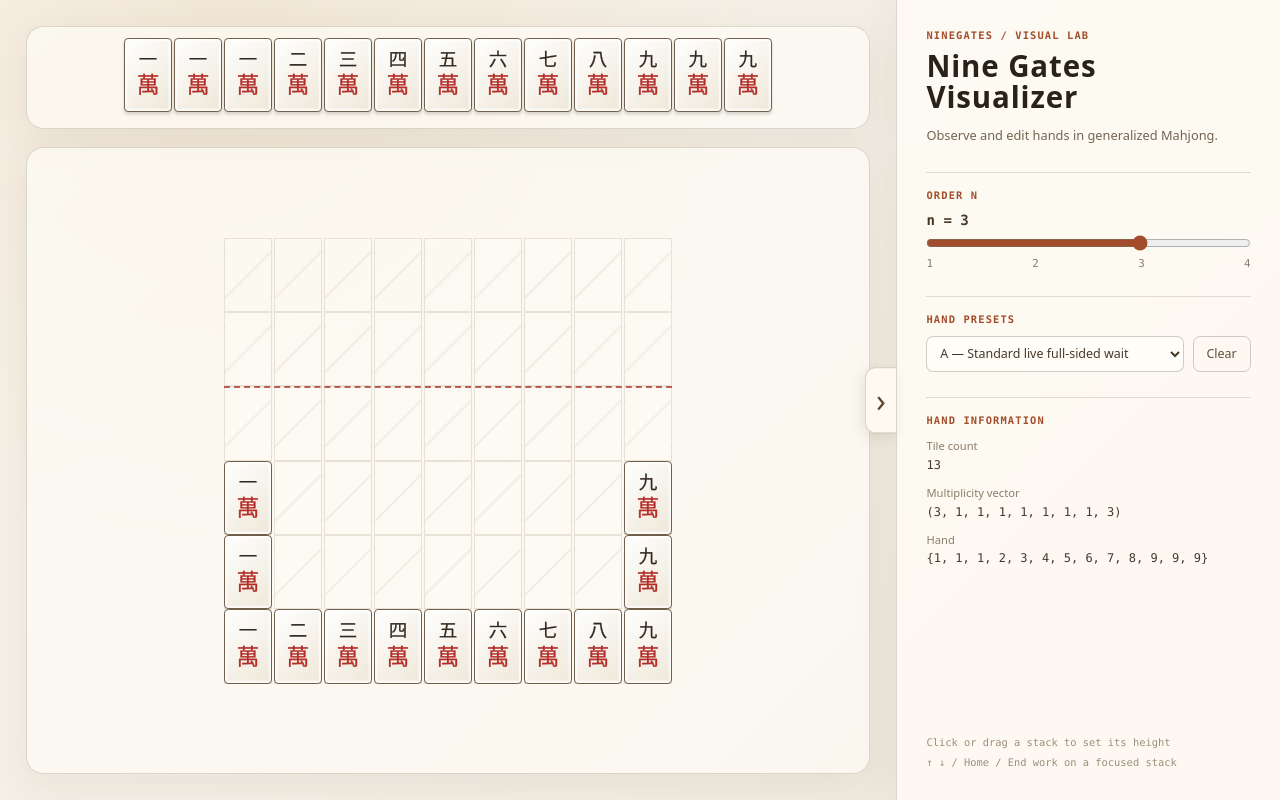
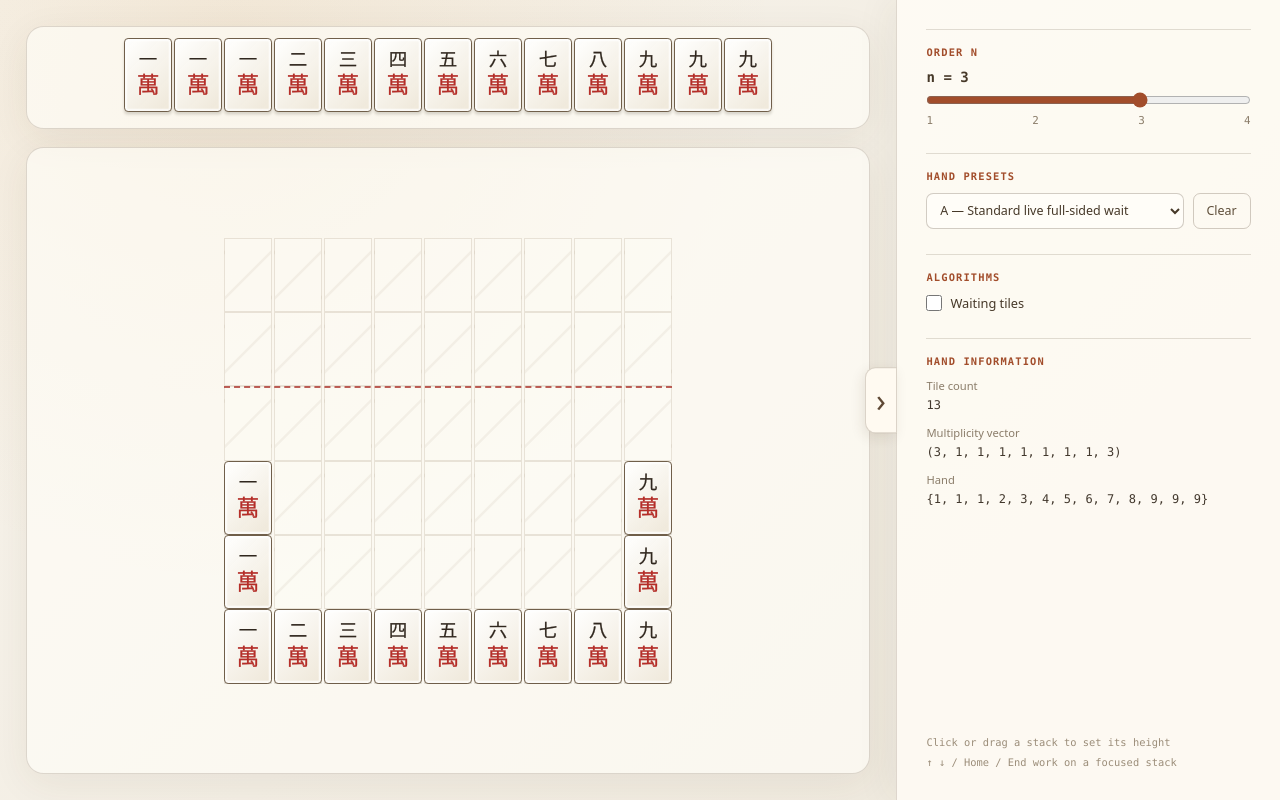
Before and after one commit to sun123zxy/ninegates-viz, a React (Vite) app: page / in a window 1280 px wide. Built offline with nearby package versions, Linux system fonts and the light colour scheme.

Commit message:
waiting tile algorithm

```diff
--- a/src/App.css
+++ b/src/App.css
@@ -29,7 +29,6 @@
   overflow: hidden;
 }
 
-.eyebrow,
 .sidebar-label {
   display: block;
   color: #a24d2b;
@@ -138,6 +137,15 @@
     rgba(255, 253, 248, 0.28);
 }
 
+.stack-cell-waiting-target {
+  border-color: rgba(37, 132, 76, 0.72);
+  background:
+    linear-gradient(rgba(85, 196, 120, 0.38), rgba(85, 196, 120, 0.25)),
+    repeating-linear-gradient(135deg, transparent 0 0.28rem, rgba(23, 105, 56, 0.12) 0.28rem 0.56rem),
+    #e7f6e9;
+  box-shadow: inset 0 0 0 1px rgba(255, 255, 255, 0.58);
+}
+
 .stack-cell-filled .mahjong-tile {
   width: 100%;
   height: 100%;
@@ -224,25 +232,29 @@
   gap: 1.6rem;
 }
 
-.brand-block h1 {
-  margin: 0.55rem 0 0.75rem;
-  color: #28221b;
-  font: 700 clamp(1.5rem, 2.3vw, 2.25rem)/1.06 var(--sans);
-  letter-spacing: 0.03em;
-}
-
-.brand-block p {
-  margin: 0;
-  color: #716553;
-  font-size: 0.8rem;
-  line-height: 1.7;
-}
-
 .order-panel,
 .preset-panel,
+.algorithms-panel,
 .info-panel {
   border-top: 1px solid rgba(77, 59, 36, 0.16);
   padding-top: 1rem;
+}
+
+.algorithm-toggle {
+  margin-top: 0.65rem;
+  display: flex;
+  align-items: center;
+  gap: 0.5rem;
+  color: #463828;
+  cursor: pointer;
+  font-size: 0.8rem;
+}
+
+.algorithm-toggle input {
+  width: 1rem;
+  height: 1rem;
+  margin: 0;
+  accent-color: #25844c;
 }
 
 .order-control {
--- a/src/App.tsx
+++ b/src/App.tsx
@@ -9,6 +9,7 @@ import {
 import { HandInfo } from './components/HandInfo'
 import { LinearHandView } from './components/LinearHandView'
 import { StackedHandView } from './components/StackedHandView'
+import { waitingTilesPlugin } from './plugins/waitingTiles'
 import './App.css'
 
 const CUSTOM_PRESET_ID = 'custom'
@@ -19,6 +20,7 @@ function App() {
   const [order, setOrder] = useState<Order>(INITIAL_ORDER)
   const [counts, setCounts] = useState<HandCounts>(() => [...INITIAL_PRESET.counts])
   const [selectedPreset, setSelectedPreset] = useState(INITIAL_PRESET.id)
+  const [waitingTilesEnabled, setWaitingTilesEnabled] = useState(false)
   const [sidebarOpen, setSidebarOpen] = useState(
     () => !window.matchMedia('(max-width: 760px)').matches,
   )
@@ -26,6 +28,9 @@ function App() {
   const orderPresets = presetsForOrder(order)
   const livePresets = orderPresets.filter((preset) => preset.waitKind === 'live')
   const deadPresets = orderPresets.filter((preset) => preset.waitKind === 'dead')
+  const calculatedWaitingTiles = waitingTilesEnabled
+    ? waitingTilesPlugin.calculate(counts)
+    : null
 
   const clearHand = () => {
     setCounts(counts.map(() => 0))
@@ -59,6 +64,7 @@ function App() {
         <StackedHandView
           counts={counts}
           onCountChange={handleCountChange}
+          waitingTiles={calculatedWaitingTiles ?? undefined}
         />
       </section>
 
@@ -74,12 +80,6 @@ function App() {
         </button>
         {sidebarOpen && (
           <div className="sidebar-content">
-            <div className="brand-block">
-              <span className="eyebrow">NINEGATES / VISUAL LAB</span>
-              <h1>Nine Gates<br />Visualizer</h1>
-              <p>Observe and edit hands in generalized Mahjong.</p>
-            </div>
-
             <section className="order-panel" aria-labelledby="order-title">
               <div className="sidebar-label" id="order-title">Order n</div>
               <div className="order-control">
@@ -126,7 +126,19 @@ function App() {
               </div>
             </section>
 
-            <HandInfo counts={counts} />
+            <section className="algorithms-panel" aria-labelledby="algorithms-title">
+              <div className="sidebar-label" id="algorithms-title">Algorithms</div>
+              <label className="algorithm-toggle">
+                <input
+                  type="checkbox"
+                  checked={waitingTilesEnabled}
+                  onChange={(event) => setWaitingTilesEnabled(event.target.checked)}
+                />
+                <span>{waitingTilesPlugin.label}</span>
+              </label>
+            </section>
+
+            <HandInfo counts={counts} waitingTiles={calculatedWaitingTiles ?? undefined} />
 
             <div className="sidebar-footer">
               <span>Click or drag a stack to set its height</span>
--- a/src/components/HandInfo.tsx
+++ b/src/components/HandInfo.tsx
@@ -2,9 +2,10 @@ import { formatMultiset, formatVector, totalTiles, type HandCounts } from '../co
 
 type HandInfoProps = {
   counts: HandCounts
+  waitingTiles?: readonly number[]
 }
 
-export function HandInfo({ counts }: HandInfoProps) {
+export function HandInfo({ counts, waitingTiles }: HandInfoProps) {
   return (
     <section className="info-panel" aria-labelledby="info-title">
       <div className="sidebar-label" id="info-title">Hand information</div>
@@ -21,6 +22,12 @@ export function HandInfo({ counts }: HandInfoProps) {
           <dt>Hand</dt>
           <dd>{formatMultiset(counts)}</dd>
         </div>
+        {waitingTiles && (
+          <div>
+            <dt>Waiting tiles</dt>
+            <dd>{waitingTiles.length === 0 ? '∅' : waitingTiles.join(', ')}</dd>
+          </div>
+        )}
       </dl>
     </section>
   )
--- a/src/components/StackedHandView.tsx
+++ b/src/components/StackedHandView.tsx
@@ -9,6 +9,7 @@ import { MahjongTile } from './MahjongTile'
 type StackedHandViewProps = {
   counts: HandCounts
   onCountChange: (rank: number, count: number) => void
+  waitingTiles?: readonly number[]
 }
 
 type DragState = {
@@ -16,7 +17,7 @@ type DragState = {
   rank: number
 }
 
-export function StackedHandView({ counts, onCountChange }: StackedHandViewProps) {
+export function StackedHandView({ counts, onCountChange, waitingTiles }: StackedHandViewProps) {
   const gridRef = useRef<HTMLDivElement>(null)
   const dragRef = useRef<DragState | null>(null)
 
@@ -54,9 +55,15 @@ export function StackedHandView({ counts, onCountChange }: StackedHandViewProps)
             Array.from({ length: MAX_EDITABLE_TILE_COUNT }, (_, levelIndex) => {
               const level = MAX_EDITABLE_TILE_COUNT - levelIndex
               const isFilled = level <= count
+              const isWaitingTarget =
+                waitingTiles?.includes(index + 1) &&
+                count < MAX_EDITABLE_TILE_COUNT &&
+                level === count + 1
               return (
                 <div
-                  className={`stack-cell ${isFilled ? 'stack-cell-filled' : 'stack-cell-empty'}`}
+                  className={`stack-cell ${isFilled ? 'stack-cell-filled' : 'stack-cell-empty'}${
+                    isWaitingTarget ? ' stack-cell-waiting-target' : ''
+                  }`}
                   key={`${index + 1}-${level}`}
                   style={{ gridColumn: index + 1, gridRow: levelIndex + 1 }}
                   aria-hidden="true"
--- a/src/core/presets.ts
+++ b/src/core/presets.ts
@@ -73,7 +73,7 @@ export const PRESETS: readonly HandPreset[] = [
   dead('n4-c', 'C — Full-sided, dead wait', 4,
     [1, 1, 4, 1, 1, 1, 1, 1, 1, 1, 3, 0]),
   dead('n4-rc', 'R(C) — Full-sided, dead wait', 4,
-    [0, 3, 1, 1, 1, 1, 1, 1, 4, 1, 1, 1]),
+    [0, 3, 1, 1, 1, 1, 1, 1, 1, 4, 1, 1]),
   dead('n4-d', 'D — Full-sided, dead wait', 4,
     [0, 1, 4, 2, 1, 1, 1, 1, 1, 1, 3, 0]),
   dead('n4-rd', 'R(D) — Full-sided, dead wait', 4,
--- /dev/null
+++ b/src/plugins/waitingTiles.ts
@@ -0,0 +1,100 @@
+import { totalTiles, type HandCounts } from '../core/hand'
+
+const STATE_COUNT = 18
+const INITIAL_STATE = encodeState(0, 0, false)
+const FINAL_STATE = encodeState(0, 0, true)
+
+function encodeState(a: number, b: number, pairUsed: boolean): number {
+  return (a * 3 + b) * 2 + Number(pairUsed)
+}
+
+function decodeState(state: number) {
+  const pairUsed = state % 2 === 1
+  const withoutPair = Math.floor(state / 2)
+  return { a: Math.floor(withoutPair / 3), b: withoutPair % 3, pairUsed }
+}
+
+function addState(states: number, state: number): number {
+  return states | (1 << state)
+}
+
+function hasState(states: number, state: number): boolean {
+  return (states & (1 << state)) !== 0
+}
+
+function step(count: number, state: number): number {
+  const { a, b, pairUsed } = decodeState(state)
+  let nextStates = 0
+
+  for (const usePair of [false, true]) {
+    if (pairUsed && usePair) continue
+    const required = a + b + (usePair ? 2 : 0)
+    if (required > count) continue
+    nextStates = addState(
+      nextStates,
+      encodeState((count - required) % 3, a, pairUsed || usePair),
+    )
+  }
+
+  return nextStates
+}
+
+function stepSet(count: number, states: number): number {
+  let nextStates = 0
+  for (let state = 0; state < STATE_COUNT; state += 1) {
+    if (hasState(states, state)) nextStates |= step(count, state)
+  }
+  return nextStates
+}
+
+function buildPrefix(counts: HandCounts): number[] {
+  const prefix = [addState(0, INITIAL_STATE)]
+  for (const count of counts) {
+    prefix.push(stepSet(count, prefix[prefix.length - 1]))
+  }
+  return prefix
+}
+
+function buildSuffix(counts: HandCounts): number[] {
+  const suffix = Array.from({ length: counts.length + 1 }, () => 0)
+  suffix[counts.length] = addState(0, FINAL_STATE)
+
+  for (let index = counts.length - 1; index >= 0; index -= 1) {
+    let states = 0
+    for (let state = 0; state < STATE_COUNT; state += 1) {
+      if ((step(counts[index], state) & suffix[index + 1]) !== 0) {
+        states = addState(states, state)
+      }
+    }
+    suffix[index] = states
+  }
+
+  return suffix
+}
+
+/**
+ * Returns one-indexed ranks that become winning after one tile is added.
+ * `null` means the hand has the wrong size to be a wait.
+ *
+ * This is a TypeScript port of `WaitingTiles.Decidable.decideCount` in Lean.
+ */
+export function waitingTiles(counts: HandCounts): number[] | null {
+  if (totalTiles(counts) !== counts.length + 4) return null
+
+  const prefix = buildPrefix(counts)
+  const suffix = buildSuffix(counts)
+  const waits: number[] = []
+
+  for (let index = 0; index < counts.length; index += 1) {
+    const nextStates = stepSet(counts[index] + 1, prefix[index])
+    if ((nextStates & suffix[index + 1]) !== 0) waits.push(index + 1)
+  }
+
+  return waits
+}
+
+export const waitingTilesPlugin = {
+  id: 'waiting-tiles',
+  label: 'Waiting tiles',
+  calculate: waitingTiles,
+} as const
```
